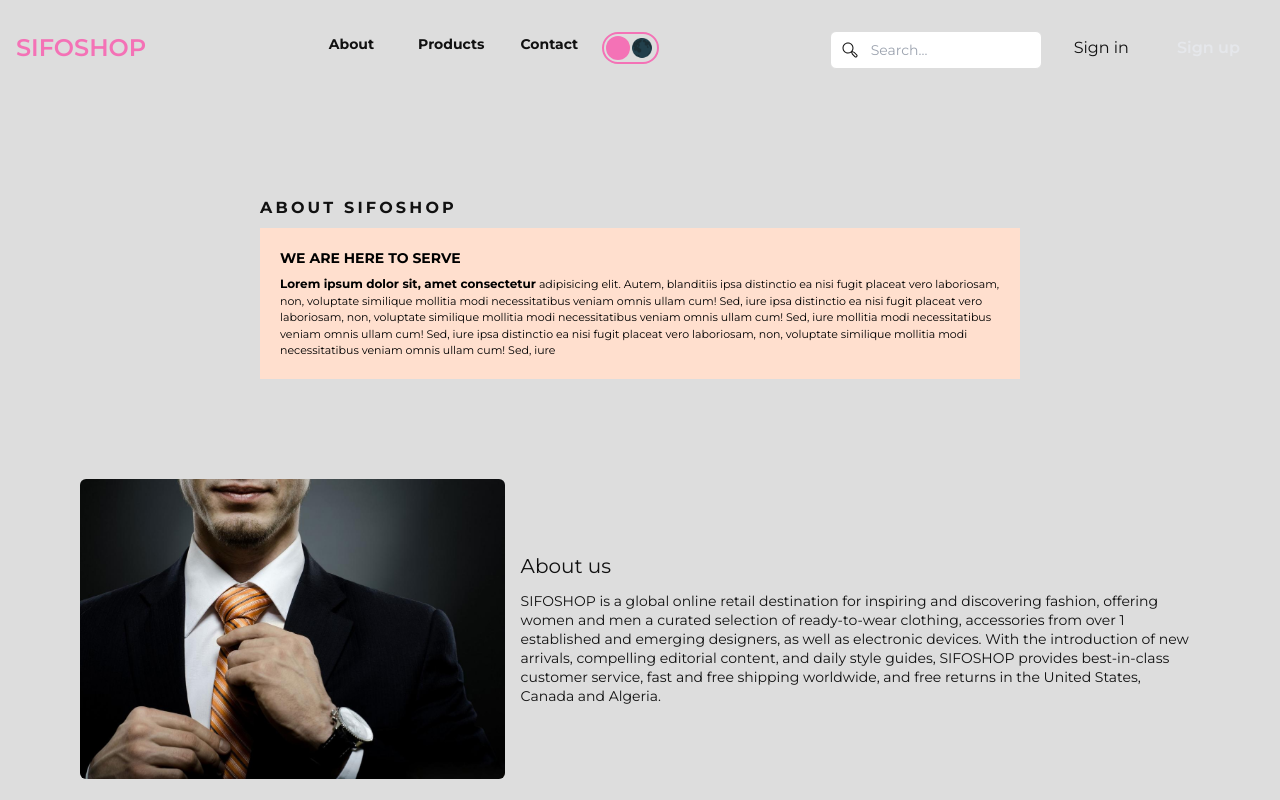
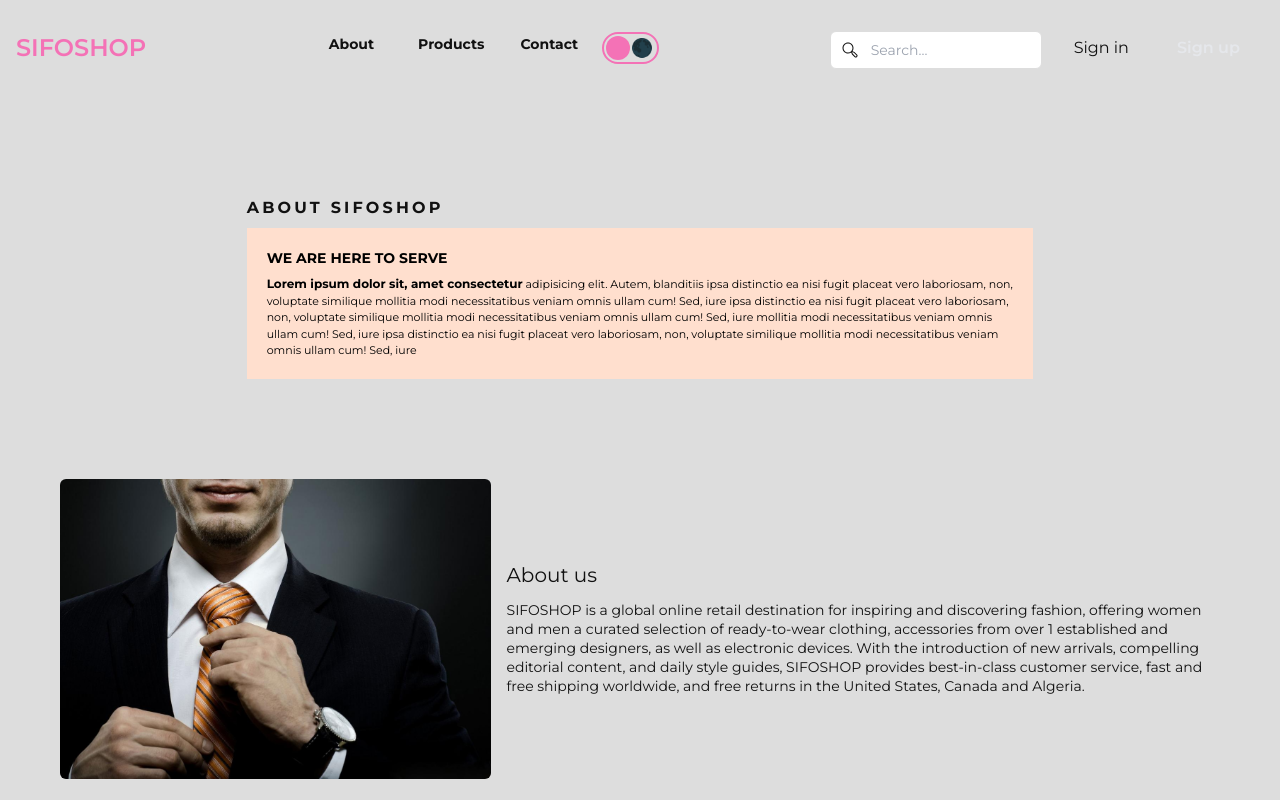
Before and after one commit to Soufiane-Amama/SifoShop-NextJs-Tailwind, a Next.js app: page /about in a window 1280 px wide. Shown: the top 800 px of the page. Built offline with nearby package versions, Linux system fonts and the light colour scheme.

Commit message:
edit about and app/page.jsx

```diff
--- a/app/(static)/about/page.jsx
+++ b/app/(static)/about/page.jsx
@@ -9,7 +9,7 @@
 
 const About = () => {
   return (
-    <div className="container mx-auto px-10 w-full flex flex-col items-center justify-center min-h-screen py-20">
+    <div className="container mx-auto px-5 w-full flex flex-col items-center justify-center min-h-screen py-20">
 
       <div className=" w-4/6 min-[320px]:w-full md:w-4/6 mb-10 p-5">
       <h1 className="font-bold tracking-[0.2rem] mb-2">ABOUT SIFOSHOP</h1>
--- a/app/page.jsx
+++ b/app/page.jsx
@@ -33,7 +33,7 @@
     </div>
 
     <hr className='bg-gray-300 my-3'/>
-    <div className='bg-gradient-to-r from-rose-100 to-teal-100 px-10'>
+    <div className='bg-gradient-to-r from-rose-100 to-teal-100 px-10 flex justify-center items-center'>
     <Category id={data} />
     </div>
     <hr className='bg-gray-300 my-3'/>
```
